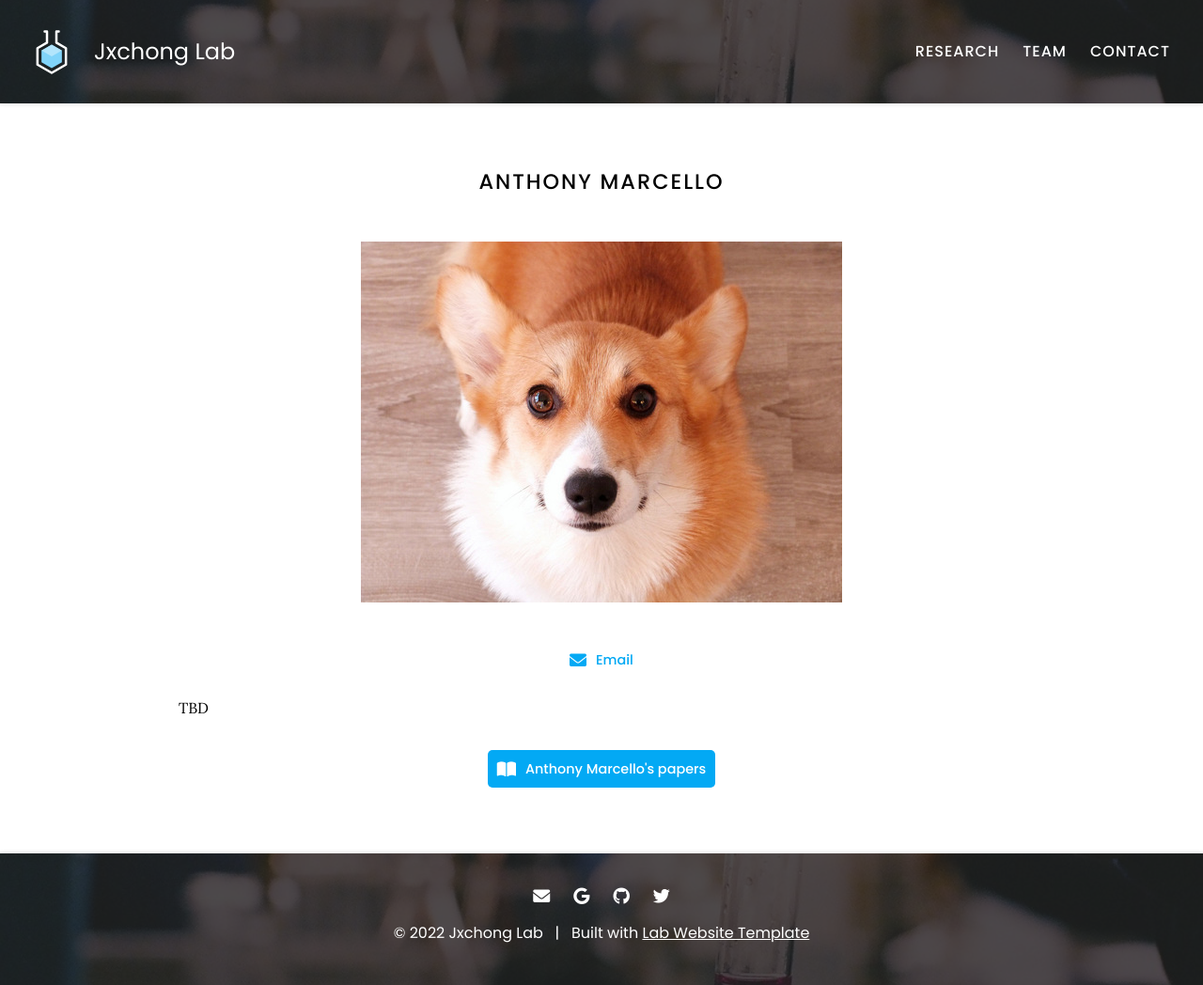
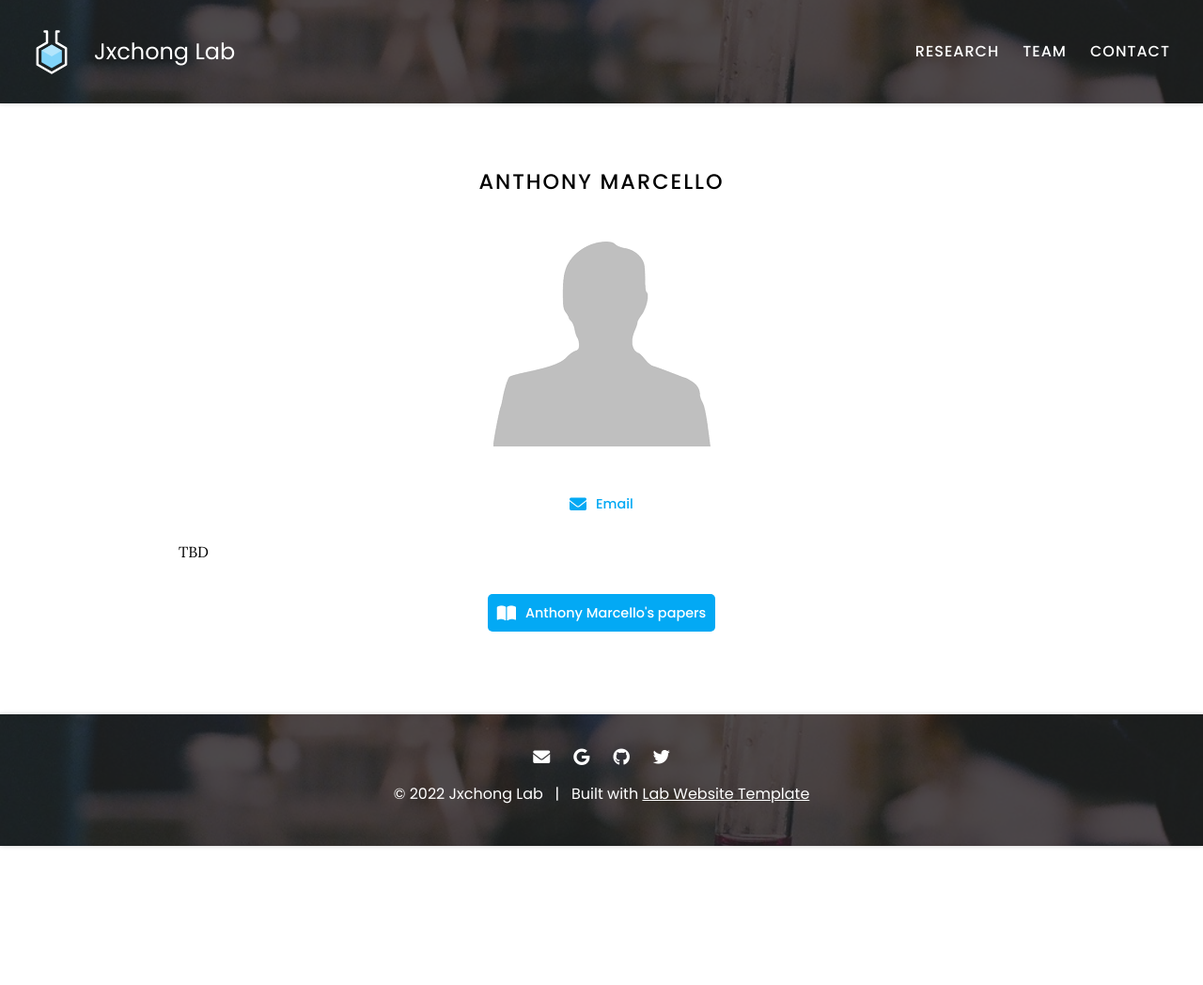
Before and after one commit to jxchong-lab/jxchong-lab-website.github.io, a Jekyll site: the page built from _members/anthony-marcello.md, in a window 1280 px wide. Shown: the whole page at 94% size. Built offline with Jekyll 4.4.1, drawn with Linux system fonts in a browser that asks for light colours; after the commit the page ends 900 px from its top, so only the background shows below that.

Commit message:
Update anthony-marcello.md

```diff
--- a/_members/anthony-marcello.md
+++ b/_members/anthony-marcello.md
@@ -1,6 +1,6 @@
 ---
 name: Anthony Marcello
-image: images/member.jpg
+image: images/placeholder-headshot.png
 description: Research Scientist
 role: resci
 links:
```
